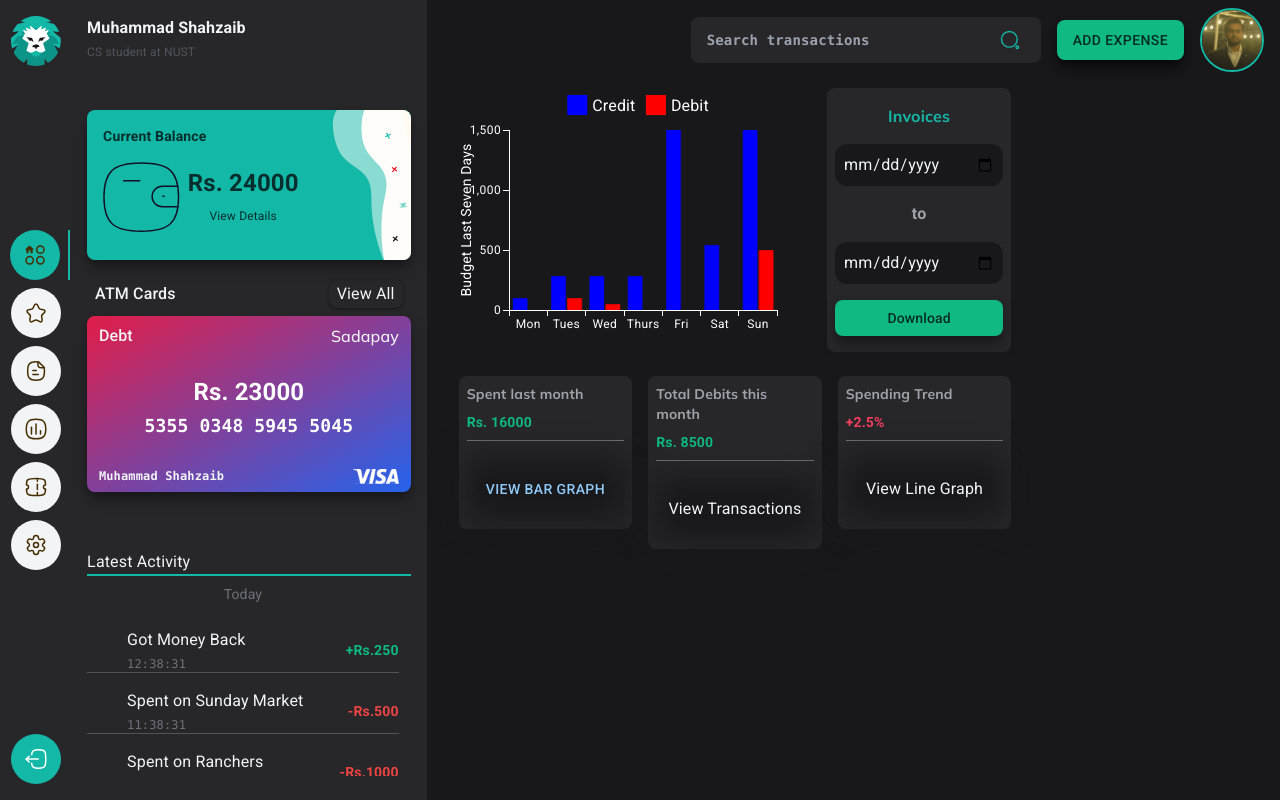
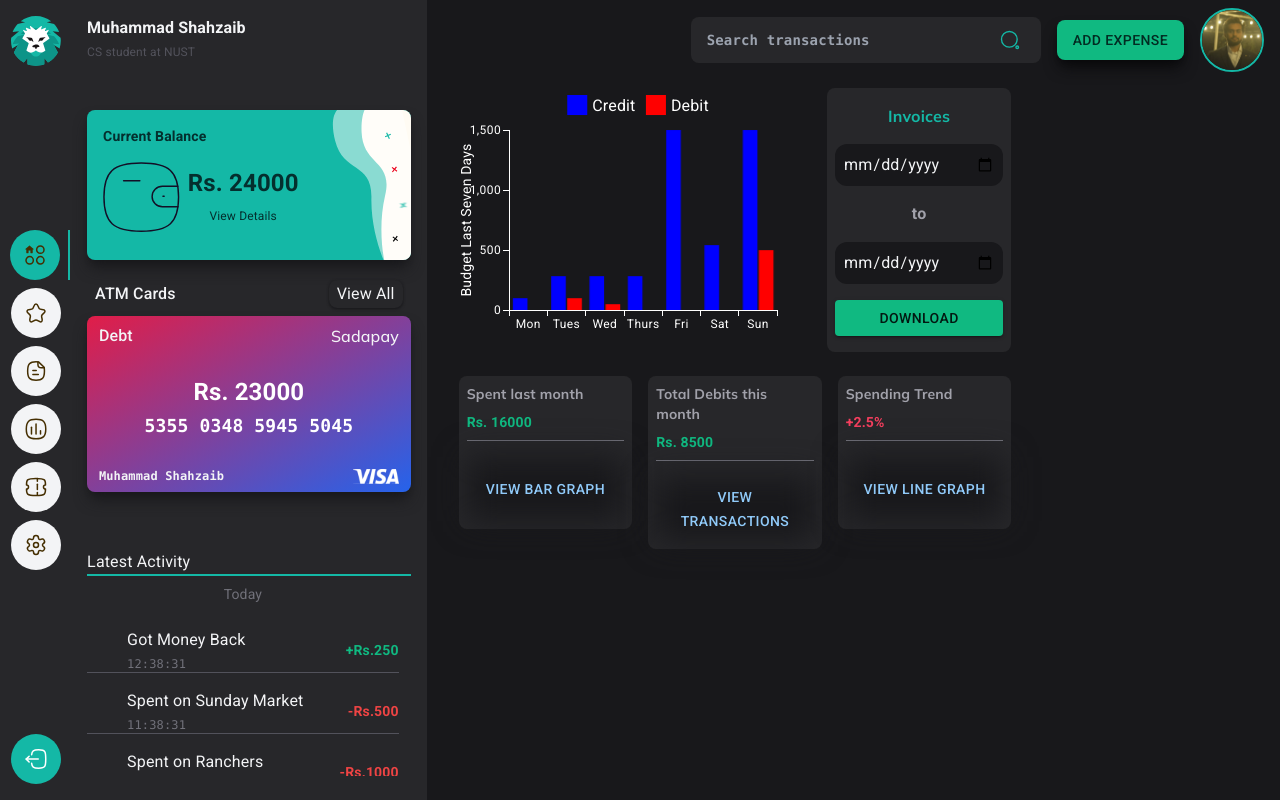
Before and after one commit to Muhammad-Shah-zaib/expense-tracker-frontend, a React (Vite) app: page /home in a window 1280 px wide. Built offline with nearby package versions, Linux system fonts and the light colour scheme; a web font is replaced by a local one.

Commit message:
changed buttons with the material buttons

```diff
--- a/src/components/charts/DownloadTransactions.tsx
+++ b/src/components/charts/DownloadTransactions.tsx
@@ -1,4 +1,5 @@
 import { motion } from "framer-motion";
+import Button from "@mui/material/Button";
 
 const DownloadTransactions = () => {
   return (
@@ -23,13 +24,18 @@ const DownloadTransactions = () => {
           className={`bg-primary-900 outline-none rounded-xl p-2`}
         />
 
-        <motion.div whileTap={{ scale: 0.9 }} whileHover={{ scale: 1.05 }}>
-          <motion.button
+        <motion.div
+          whileTap={{ scale: 0.9 }}
+          whileHover={{ scale: 1.05 }}
+          className={`flex justify-center`}
+        >
+          <Button
+            variant={"contained"}
             onClick={(e) => e.preventDefault()}
-            className={`w-full px-4 py-2 bg-tertiary hover:bg-tertiary-600 text-tertiary-950 transition-all duration-200 font-playpen font-medium text-sm shadow-lg shadow-primary-900 rounded-lg`}
+            className={`bg-tertiary w-full`}
           >
             Download
-          </motion.button>
+          </Button>
         </motion.div>
       </form>
     </div>
--- a/src/components/charts/SpendingTrend.tsx
+++ b/src/components/charts/SpendingTrend.tsx
@@ -1,5 +1,6 @@
 import { useRef } from "react";
 import { motion } from "framer-motion";
+import { Button } from "@mui/material";
 
 const SpendingTrend = () => {
   const btnRef = useRef<HTMLButtonElement>(null);
@@ -26,9 +27,11 @@ const SpendingTrend = () => {
           onClick={() => ClickBtn(btnRef)}
           whileHover={{ scale: 1.1 }}
           whileTap={{ scale: 0.9 }}
-          className={`z-20 w-full h-full text-center cursor-pointer bg-transparent absolute inset-0`}
+          className={`z-20 flex items-center justify-center w-full h-full text-center cursor-pointer bg-transparent absolute inset-0`}
         >
-          <button className={`w-full h-full`}>View Line Graph</button>
+          <Button ref={btnRef} variant={"text"}>
+            View Line Graph
+          </Button>
         </motion.div>
       </div>
     </div>
--- a/src/components/charts/TotalDebitsThisMonth.tsx
+++ b/src/components/charts/TotalDebitsThisMonth.tsx
@@ -1,5 +1,6 @@
 import { motion } from "framer-motion";
 import { useRef } from "react";
+import { Button } from "@mui/material";
 
 const TotalDebitsThisMonth = () => {
   const btnRef = useRef<HTMLButtonElement>(null);
@@ -26,9 +27,11 @@ const TotalDebitsThisMonth = () => {
           onClick={() => ClickBtn(btnRef)}
           whileHover={{ scale: 1.1 }}
           whileTap={{ scale: 0.9 }}
-          className={`z-20 w-full h-full text-center cursor-pointer bg-transparent absolute inset-0`}
+          className={`z-20 flex items-center justify-center w-full h-full text-center cursor-pointer bg-transparent absolute inset-0`}
         >
-          <button className={`w-full h-full`}>View Transactions</button>
+          <Button ref={btnRef} variant={"text"}>
+            View Transactions
+          </Button>
         </motion.div>
       </div>
     </div>
```
